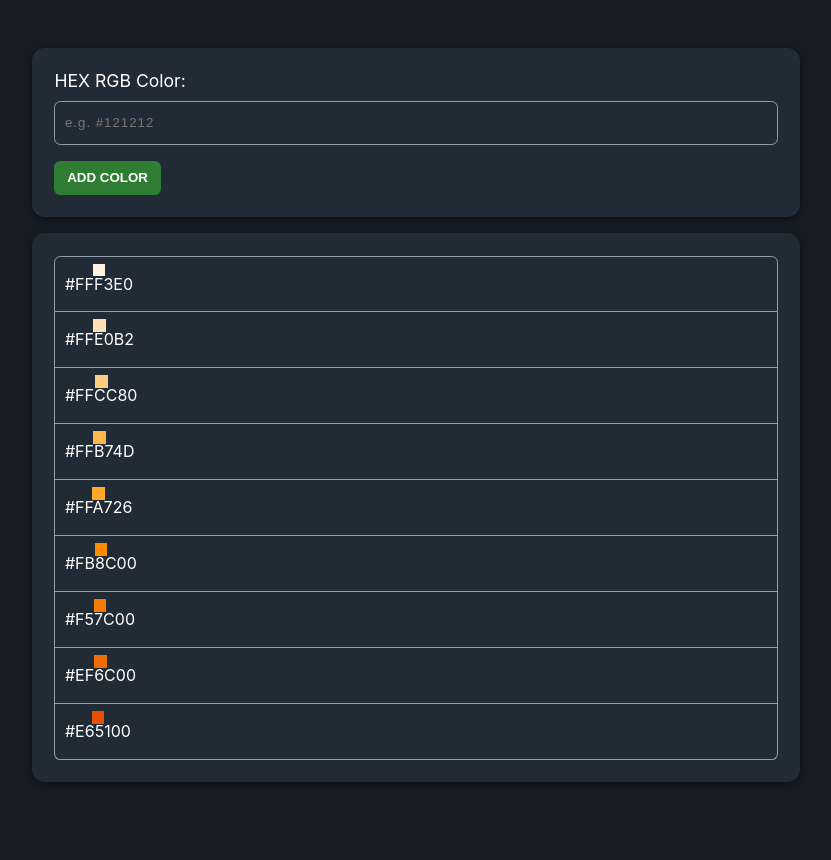
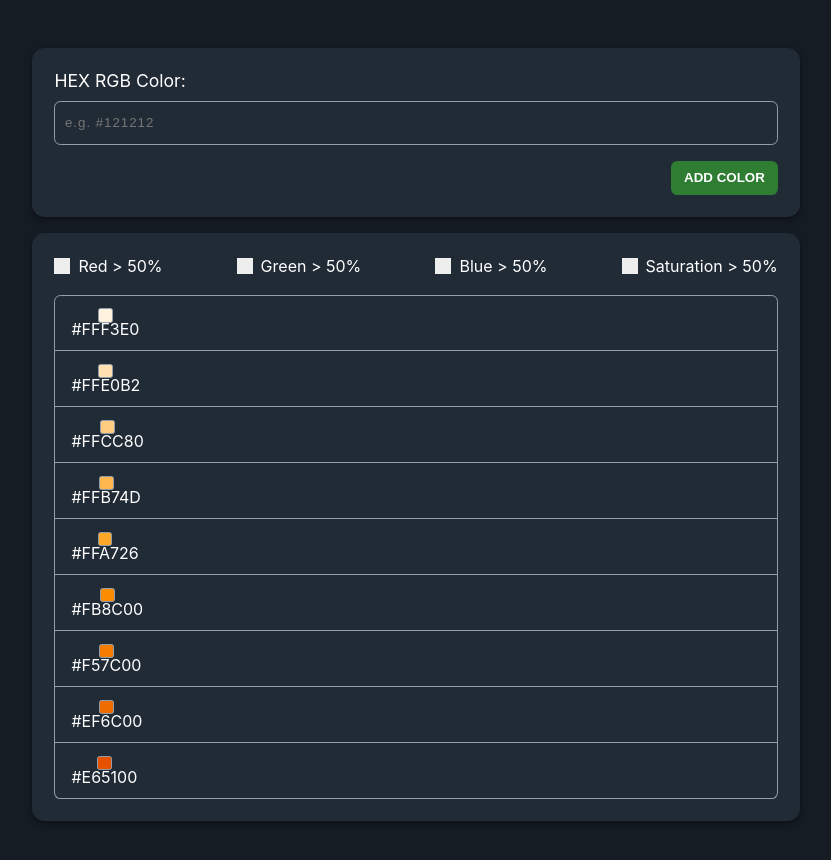
Before and after one commit to biongoo/colors-app, a React (Create React App) app: page / in a window 1280 px wide. Shown: the top 860 px of the page, without its empty margins (224-1055 px from the left). Before the commit the page ends 830 px from the top, so only its background shows below. Built offline with nearby package versions, Linux system fonts and the light colour scheme; the HTML template or start-up script is replaced by a standard one.

Commit message:
styled checkboxes

```diff
--- a/src/components/Colors/AddColor.module.scss
+++ b/src/components/Colors/AddColor.module.scss
@@ -6,6 +6,6 @@
   row-gap: $row-gap;
 
   & button[type='submit'] {
-    align-self: flex-start;
+    align-self: flex-end;
   }
 }
--- a/src/components/Colors/ColorList.module.scss
+++ b/src/components/Colors/ColorList.module.scss
@@ -1,4 +1,11 @@
 @import '../../variables.scss';
+
+.formBox {
+  display: flex;
+  flex-wrap: wrap;
+  margin-bottom: 1.2rem;
+  justify-content: space-between;
+}
 
 .list {
   margin: 0;
@@ -6,7 +13,7 @@
   list-style: none;
 
   & > li {
-    padding: 0.6rem;
+    padding: 0.6rem 1rem;
     display: flex;
     justify-content: space-between;
     align-items: center;
@@ -29,8 +36,9 @@
     }
 
     & > p {
+      position: relative;
+      top: 0.4rem;
       margin: 0;
-      position: relative;
 
       &::before {
         background-color: var(--color);
@@ -41,7 +49,9 @@
         margin-right: auto;
         left: 0;
         right: 0;
-        top: -10px;
+        top: -0.7rem;
+        border-radius: 0.4 * $border-radius;
+        border: 1px solid $border-color;
         content: '';
       }
     }
--- a/src/components/Colors/ColorsList.tsx
+++ b/src/components/Colors/ColorsList.tsx
@@ -3,7 +3,17 @@ import React, { useState, useEffect } from 'react';
 import Box from '../UI/Box';
 import Button from '../UI/Button';
 import Color from '../../types/Color';
+import Checkbox from '../UI/Checkbox';
 import classes from './ColorList.module.scss';
+
+const defaultCheckboxes = {
+  red: false,
+  green: false,
+  blue: false,
+  saturation: false,
+};
+
+type CheckboxesKey = keyof typeof defaultCheckboxes;
 
 type Props = {
   predefinedColors: Color[];
@@ -29,6 +39,7 @@ const compareColors = (a: Color, b: Color) => {
 
 const ColorsList: React.FC<Props> = ({ predefinedColors }) => {
   const [colors, setColors] = useState<Color[]>([]);
+  const [checkboxes, setCheckboxes] = useState(defaultCheckboxes);
 
   useEffect(() => {
     const updateColors = () => {
@@ -46,12 +57,6 @@ const ColorsList: React.FC<Props> = ({ predefinedColors }) => {
     };
   }, []);
 
-  const concatedColors = colors
-    .concat(predefinedColors)
-    .map((i) => ({ ...i, value: i.value.toUpperCase() }));
-
-  concatedColors.sort(compareColors);
-
   const removeColor = (id: number) => {
     const colorsParsed = localStorage.getItem('colors');
     const colors: Color[] = colorsParsed ? JSON.parse(colorsParsed) : [];
@@ -61,8 +66,45 @@ const ColorsList: React.FC<Props> = ({ predefinedColors }) => {
     window.dispatchEvent(new Event('storage'));
   };
 
+  const updateCheckbox = (type: CheckboxesKey) => {
+    setCheckboxes((prev) => ({ ...prev, [type]: !prev[type] }));
+  };
+
+  const concatedColors = colors
+    .concat(predefinedColors)
+    .map((i) => ({ ...i, value: i.value.toUpperCase() }));
+
+  concatedColors.sort(compareColors);
+
   return (
     <Box>
+      <div className={classes.formBox}>
+        <Checkbox
+          id="red"
+          label="Red > 50%"
+          checked={checkboxes.red}
+          onChange={updateCheckbox.bind(null, 'red')}
+        />
+        <Checkbox
+          id="green"
+          label="Green > 50%"
+          checked={checkboxes.green}
+          onChange={updateCheckbox.bind(null, 'green')}
+        />
+        <Checkbox
+          id="blue"
+          label="Blue > 50%"
+          checked={checkboxes.blue}
+          onChange={updateCheckbox.bind(null, 'blue')}
+        />
+        <Checkbox
+          id="saturation"
+          label="Saturation > 50%"
+          checked={checkboxes.saturation}
+          onChange={updateCheckbox.bind(null, 'saturation')}
+        />
+      </div>
+
       <ul className={classes.list}>
         {concatedColors.map((item) => {
           return (
--- /dev/null
+++ b/src/components/UI/Checkbox.module.scss
@@ -0,0 +1,52 @@
+.container {
+  display: block;
+  position: relative;
+  padding-left: 1.5rem;
+  cursor: pointer;
+
+  & > .checkmark {
+    position: absolute;
+    top: 0;
+    bottom: 0;
+    left: 0;
+    margin-top: auto;
+    margin-bottom: auto;
+    height: 1rem;
+    width: 1rem;
+    background-color: #eee;
+
+    &:after {
+      content: '';
+      position: absolute;
+      display: none;
+    }
+  }
+
+  &:hover > input ~ .checkmark {
+    background-color: #ccc;
+  }
+
+  & > input {
+    display: none;
+
+    &:checked ~ .checkmark {
+      background-color: #2196f3;
+
+      &::after {
+        display: block;
+      }
+    }
+  }
+
+  & > .checkmark:after {
+    left: 0.35rem;
+    top: 0.1rem;
+    width: 0.2rem;
+    height: 0.5rem;
+    border: solid white;
+    border-width: 0 0.15rem 0.15rem 0;
+    -webkit-transform: rotate(45deg);
+    -ms-transform: rotate(45deg);
+    transform: rotate(45deg);
+  }
+}
--- /dev/null
+++ b/src/components/UI/Checkbox.tsx
@@ -0,0 +1,22 @@
+import React from 'react';
+
+import classes from './Checkbox.module.scss';
+
+type Props = {
+  id: string;
+  label: string;
+  checked: boolean;
+  onChange: () => void;
+};
+
+const Checkbox: React.FC<Props> = ({ id, label, checked, onChange }) => {
+  return (
+    <label htmlFor={id} className={classes.container}>
+      {label}
+      <input type="checkbox" id={id} checked={checked} onChange={onChange} />
+      <span className={classes.checkmark}></span>
+    </label>
+  );
+};
+
+export default Checkbox;
```
